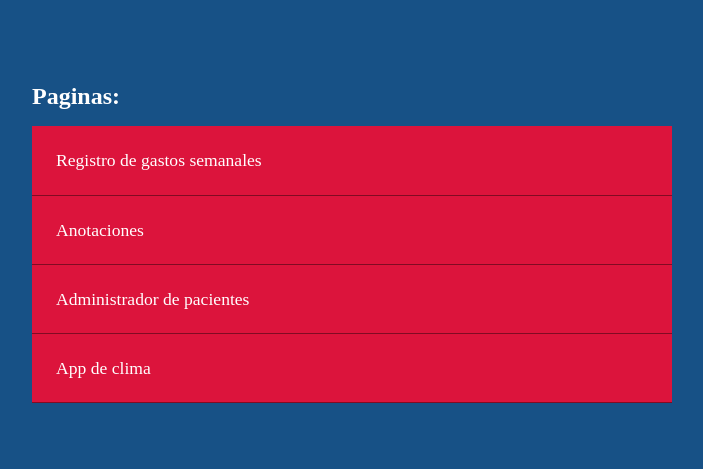
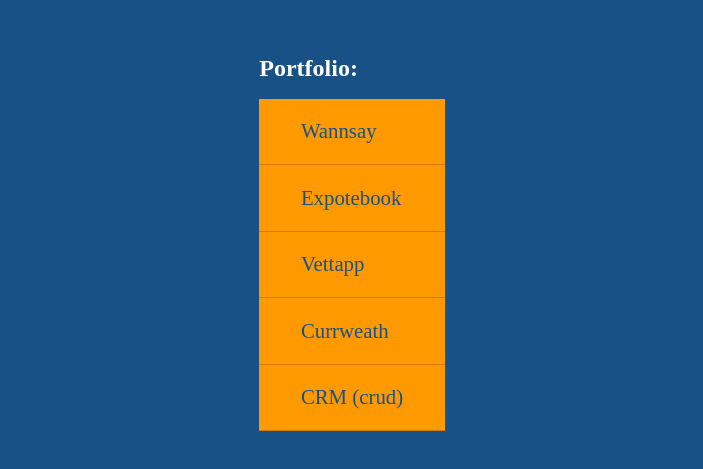
Before and after one commit to Mardecera/Mardecera.github.io, a plain HTML site: page index.html in a window 1280 px wide. Shown: the part 165-634 px from the top of the page, without its empty margins (288-991 px from the left). Drawn offline with Linux system fonts and the light colour scheme.

Commit message:
improving the styles of index

```diff
--- a/css/main.css
+++ b/css/main.css
@@ -1,10 +1,17 @@
+:root{
+    --bg-color-items: #ff9900;
+    --bg-color-items-hover:rgba(95, 5, 23, 0.753);
+    --border-color-items: #d17d00;
+    --bg-color-html: rgb(23, 81, 134);
+}
+
 h2{
     color: white;
     padding: 1rem 0;
 }
 
 .container{
-    background-color:rgb(23, 81, 134);
+    background-color:var(--bg-color-html);
     width: 100%;
     height: 100vh;
     display: flex;
@@ -12,43 +19,28 @@ h2{
     align-items: center;
 }
 
-.contain{
-    width: 50%;
-}
-
-/* .list-group{
-    background-color:crimson;
-} */
-
 .list-group a{
     display: block;
-    color: white;
-    /* color: black; */
-    padding: 1.5rem;
-    font-size: 1.1rem;
-}
-
-.list-group a{
-    display: block;
-    background-color:crimson;
-    border-bottom: 1px solid rgb(129, 11, 35);
+    color: var(--bg-color-html);
+    padding: 1em 2em;
+    font-size: 1.3rem;
+    background-color:var(--bg-color-items);
+    border-bottom: 1px solid var(--border-color-items);
     cursor: pointer;
+    transition: .4s;
 }
 
 .list-group a:hover{
     transform: scale(1.1);
-    box-shadow: 3px 3px 10px rgba(95, 5, 23, 0.753);
-}
-
-.list-group li:last-child{
-    border-bottom: none;
+    box-shadow: 3px 3px 10px var(--bg-color-items-hover);
+    border-radius: .3em;
 }
 
 @media (orientation:portrait) {
     html{
-        font-size: 2rem;
+        font-size: 1.1rem;
     }
     .contain{
-        width: 80%;
+        width: 85%;
     }
 }
--- a/index.html
+++ b/index.html
@@ -2,6 +2,9 @@
 <html lang="en" dir="ltr">
     <head>
         <meta charset="utf-8">
+        <meta name="author" content="mardera">
+        <meta name="copyright" content="mardera">
+        <meta name="robots" content="index">
         <!--meta name="viewport" content="width=device-width, user-scalable=no"-->
         <link rel="stylesheet" href="/css/normalize.css" type="text/css" media="screen">
         <link rel="stylesheet" href="/css/main.css" type="text/css" media="screen">
@@ -12,26 +15,31 @@
     <body>
         <div class="container">
             <div class="contain">
-                <h2>Paginas:</h2>
+                <h2>Portfolio:</h2>
                 <ul class="list-group">
                     <li>
-                        <a href="https://notebook-gastos.netlify.app/">
-                            Registro de gastos semanales
+                        <a href="https://wannsay.netlify.app/">
+                            Wannsay
                         </a>
                     </li>
                     <li>
                         <a href="https://expotebook.netlify.app/">
-                            Anotaciones
+                            Expotebook
                         </a>
                     </li>
                     <li>
                         <a href="https://vettapp.netlify.app/">
-                            Administrador de pacientes
+                            Vettapp
                         </a>
                     </li>
                     <li>
                         <a href="https://currweath.netlify.app">
-                            App de clima
+                            Currweath
+                        </a>
+                    </li>
+                    <li>
+                        <a href="https://crmcrud.netlify.app">
+                            CRM (crud)
                         </a>
                     </li>
                 </ul>
```
